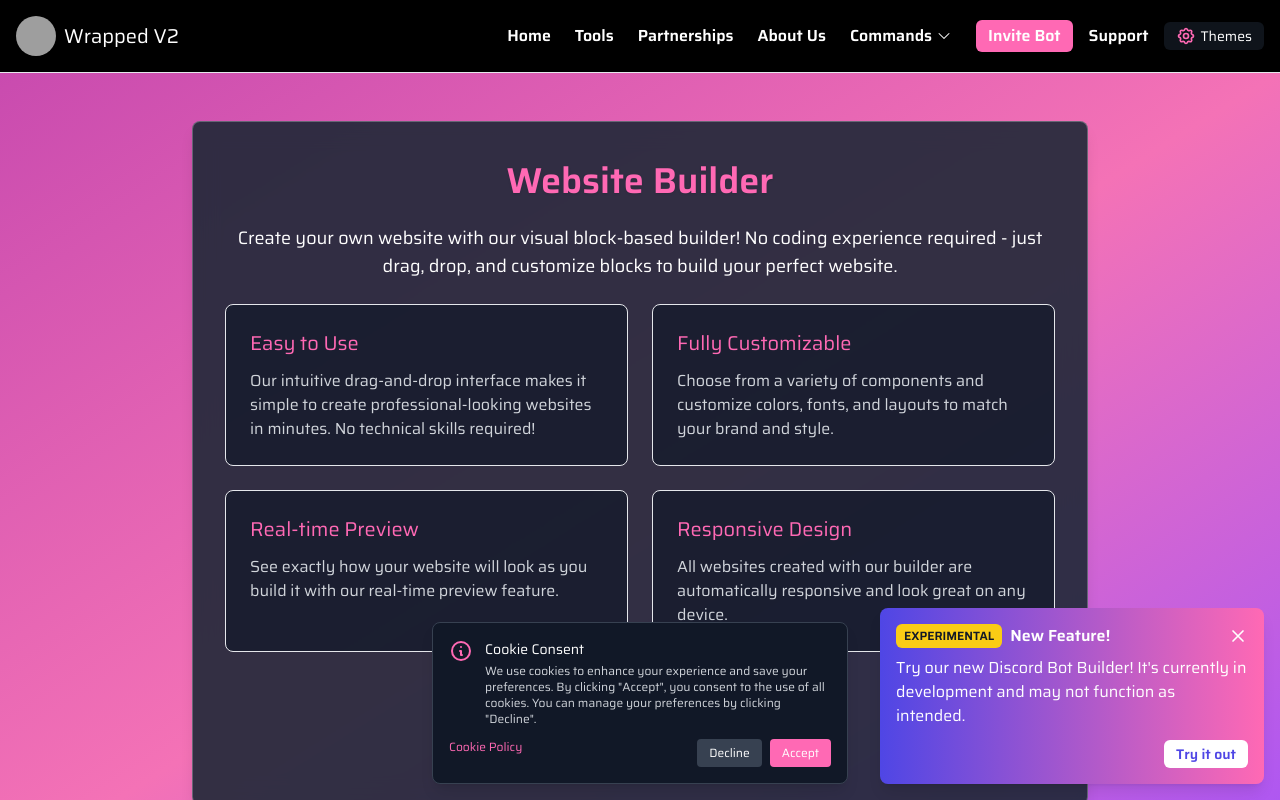
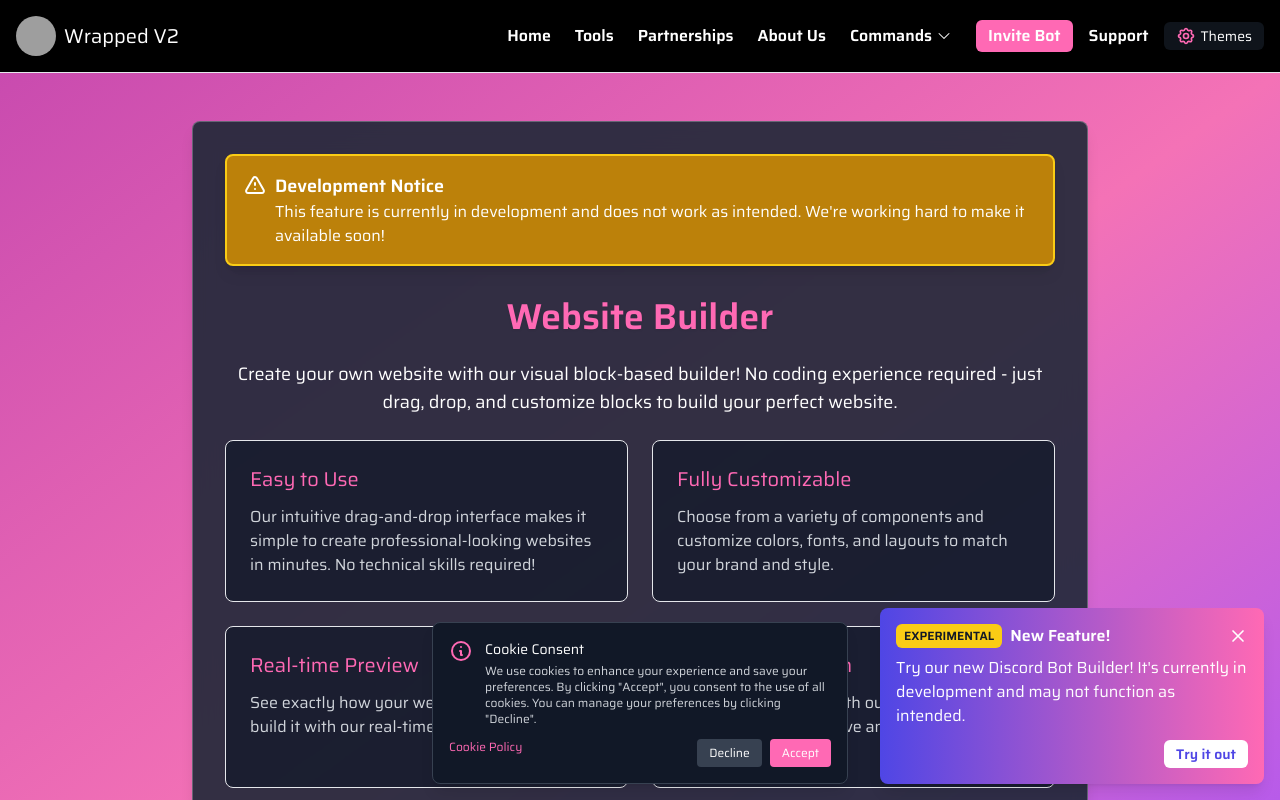
Before and after one commit to WxTaco/main-website, a React (Vite) app in the folder wrapped-v2/: page /website-builder in a window 1280 px wide. Shown: the top 800 px of the page. Built offline with nearby package versions, Linux system fonts and the light colour scheme; grey boxes are pictures that could not be loaded.

Commit message:
add development notices to web and bot builder

```diff
--- a/wrapped-v2/src/pages/BotBuilder.tsx
+++ b/wrapped-v2/src/pages/BotBuilder.tsx
@@ -23,6 +23,19 @@ const BotBuilder = () => {
   return (
     <div className="min-h-screen w-full themed-gradient-bg flex flex-col items-center justify-start py-12 px-4">
       <div className="max-w-4xl w-full themed-container">
+        {/* Development Disclaimer */}
+        <div className="bg-yellow-600/90 border-2 border-yellow-400 text-white p-4 rounded-lg mb-6 shadow-lg">
+          <div className="flex items-start">
+            <svg xmlns="http://www.w3.org/2000/svg" className="h-6 w-6 mr-2 flex-shrink-0 mt-0.5" fill="none" viewBox="0 0 24 24" stroke="currentColor">
+              <path strokeLinecap="round" strokeLinejoin="round" strokeWidth={2} d="M12 9v2m0 4h.01m-6.938 4h13.856c1.54 0 2.502-1.667 1.732-3L13.732 4c-.77-1.333-2.694-1.333-3.464 0L3.34 16c-.77 1.333.192 3 1.732 3z" />
+            </svg>
+            <div>
+              <h3 className="font-bold text-lg">Development Notice</h3>
+              <p>This feature is currently in development and does not work as intended. We're working hard to make it available soon!</p>
+            </div>
+          </div>
+        </div>
+
         <h1 className="themed-title">Discord Bot Builder</h1>
         <p className="text-lg text-white mb-6 text-center">
           Create your own Discord bot with our visual block-based builder! No coding experience required - just drag, drop, and connect blocks to build your perfect bot.
--- a/wrapped-v2/src/pages/Tools.tsx
+++ b/wrapped-v2/src/pages/Tools.tsx
@@ -14,7 +14,7 @@ const Tools = () => {
   const tools: Tool[] = [
     {
       title: "Discord Bot Builder",
-      description: "Create your own Discord bot with our visual block-based builder! No coding experience required - just drag, drop, and connect blocks to build your perfect bot.",
+      description: "Create your own Discord bot with our visual block-based builder! No coding experience required - just drag, drop, and connect blocks to build your perfect bot. (Currently in development and not fully functional)",
       link: "/bot-builder",
       icon: (
         <svg xmlns="http://www.w3.org/2000/svg" className="h-6 w-6" fill="none" viewBox="0 0 24 24" stroke="currentColor">
@@ -26,7 +26,7 @@ const Tools = () => {
     },
     {
       title: "Website Builder",
-      description: "Create your own website with our visual block-based builder! Drag and drop components to design beautiful, responsive websites without writing a single line of code.",
+      description: "Create your own website with our visual block-based builder! Drag and drop components to design beautiful, responsive websites without writing a single line of code. (Currently in development and not fully functional)",
       link: "/website-builder",
       icon: (
         <svg xmlns="http://www.w3.org/2000/svg" className="h-6 w-6" fill="none" viewBox="0 0 24 24" stroke="currentColor">
--- a/wrapped-v2/src/pages/WebsiteBuilder.tsx
+++ b/wrapped-v2/src/pages/WebsiteBuilder.tsx
@@ -4,6 +4,19 @@ const WebsiteBuilder = () => {
   return (
     <div className="min-h-screen w-full themed-gradient-bg flex flex-col items-center justify-start py-12 px-4">
       <div className="max-w-4xl w-full themed-container">
+        {/* Development Disclaimer */}
+        <div className="bg-yellow-600/90 border-2 border-yellow-400 text-white p-4 rounded-lg mb-6 shadow-lg">
+          <div className="flex items-start">
+            <svg xmlns="http://www.w3.org/2000/svg" className="h-6 w-6 mr-2 flex-shrink-0 mt-0.5" fill="none" viewBox="0 0 24 24" stroke="currentColor">
+              <path strokeLinecap="round" strokeLinejoin="round" strokeWidth={2} d="M12 9v2m0 4h.01m-6.938 4h13.856c1.54 0 2.502-1.667 1.732-3L13.732 4c-.77-1.333-2.694-1.333-3.464 0L3.34 16c-.77 1.333.192 3 1.732 3z" />
+            </svg>
+            <div>
+              <h3 className="font-bold text-lg">Development Notice</h3>
+              <p>This feature is currently in development and does not work as intended. We're working hard to make it available soon!</p>
+            </div>
+          </div>
+        </div>
+
         <h1 className="themed-title">Website Builder</h1>
         <p className="text-lg text-white mb-6 text-center">
           Create your own website with our visual block-based builder! No coding experience required - just drag, drop, and customize blocks to build your perfect website.
```
